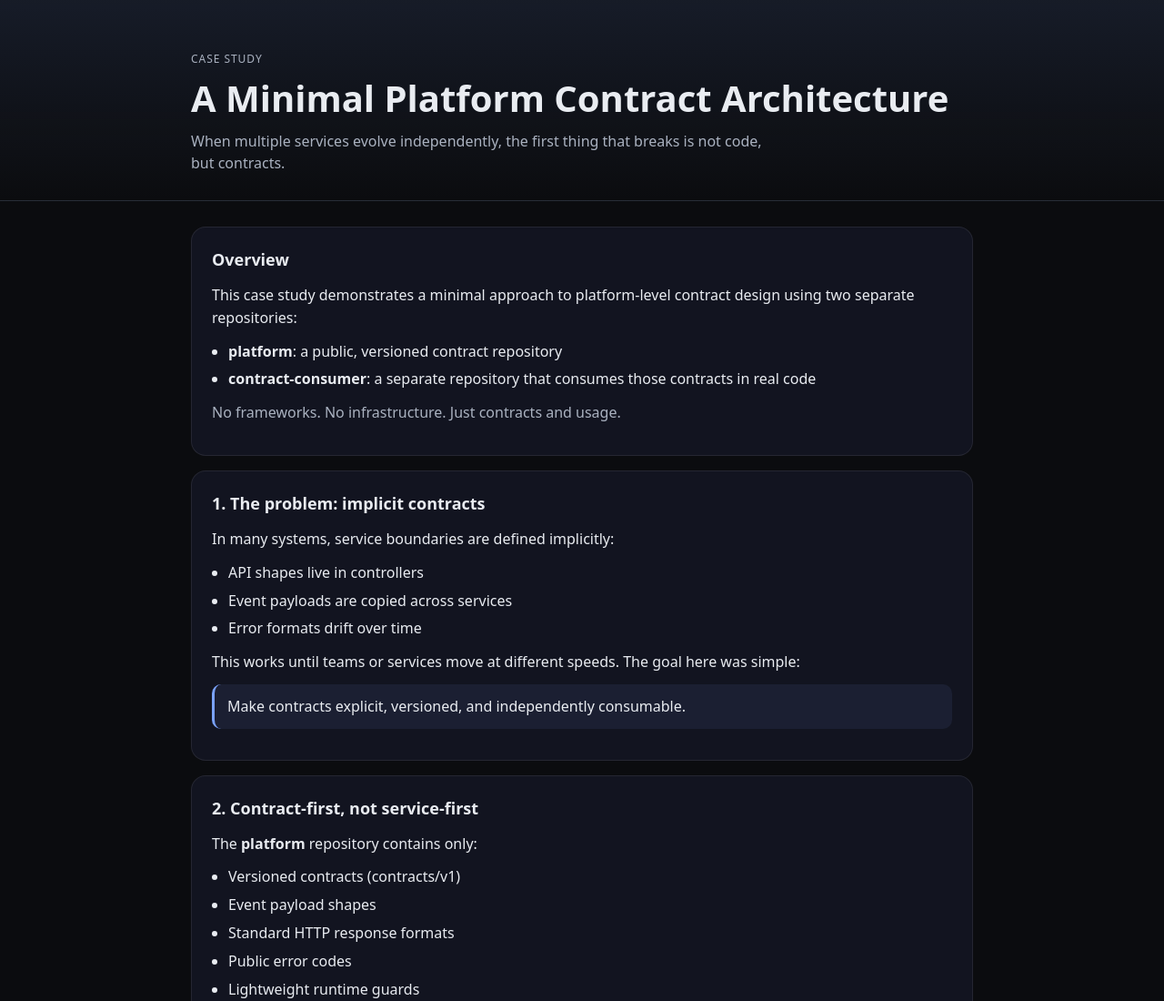
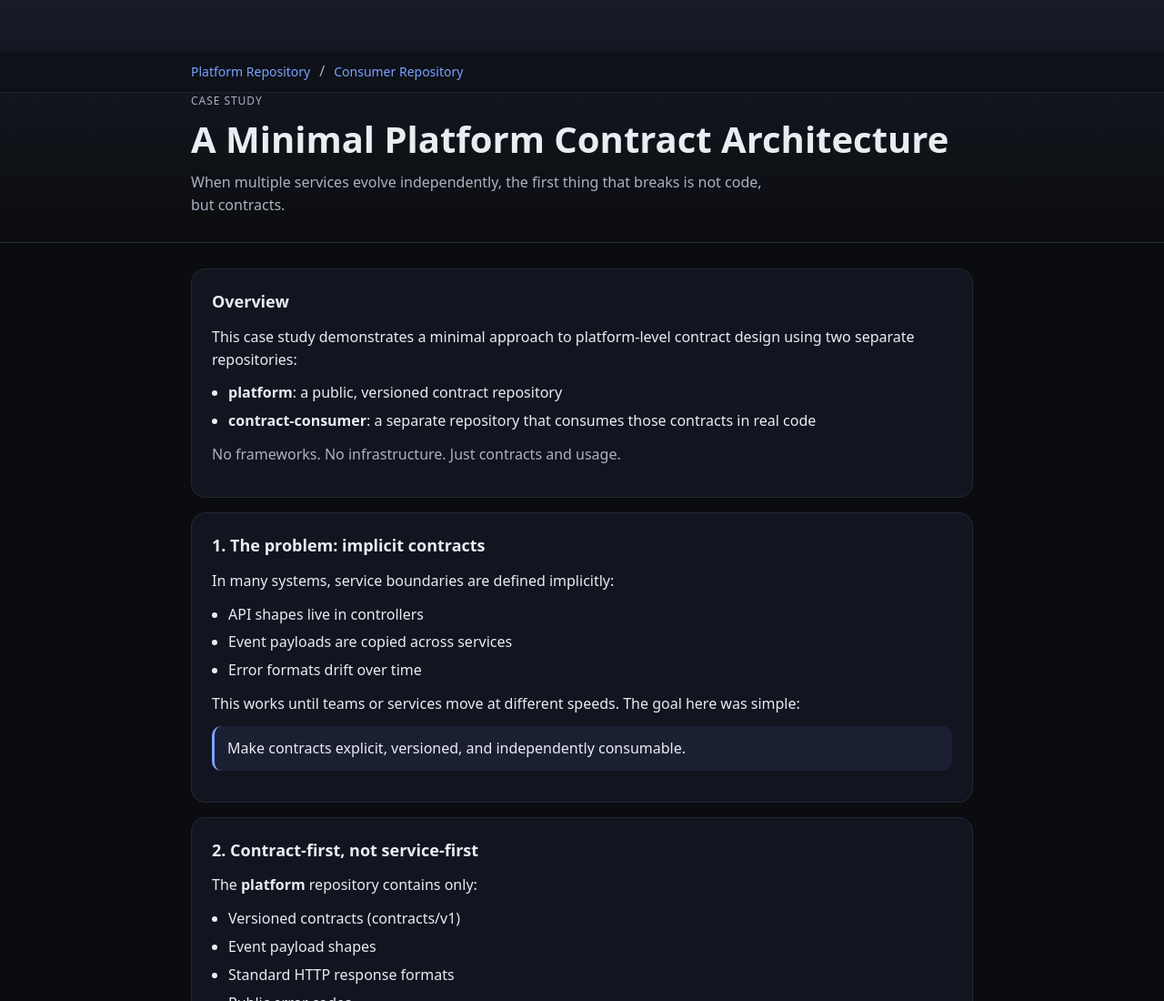
Before and after one commit to glitter-gim/contract-consumer, a website: page docs/index.html in a window 1280 px wide. Shown: the top 1100 px of the page at 91% size. Drawn offline with Linux system fonts and the light colour scheme.

Commit message:
add repository links to case study header

```diff
--- a/docs/assets/site.css
+++ b/docs/assets/site.css
@@ -84,3 +84,21 @@ code{
   padding:18px 0;
   color:var(--muted);
 }
+
+.repo-nav{
+  border-bottom:1px solid var(--border);
+  background:rgba(0,0,0,.25);
+}
+.repo-nav .container{
+  display:flex;
+  gap:10px;
+  align-items:center;
+  padding:10px 0;
+}
+.repo-nav a{
+  font-size:14px;
+  color:var(--accent);
+}
+.repo-nav .sep{
+  color:var(--muted);
+}
--- a/docs/index.html
+++ b/docs/index.html
@@ -9,6 +9,13 @@
   </head>
   <body>
     <header class="site-header">
+      <nav class="repo-nav">
+        <div class="container">
+          <a href="https://github.com/glitter-gim/platform" target="_blank" rel="noopener noreferrer">Platform Repository</a>
+          <span class="sep">/</span>
+          <a href="https://github.com/glitter-gim/contract-consumer" target="_blank" rel="noopener noreferrer">Consumer Repository</a>
+        </div>
+      </nav>
       <div class="container">
         <p class="kicker">Case Study</p>
         <h1>A Minimal Platform Contract Architecture</h1>
```
